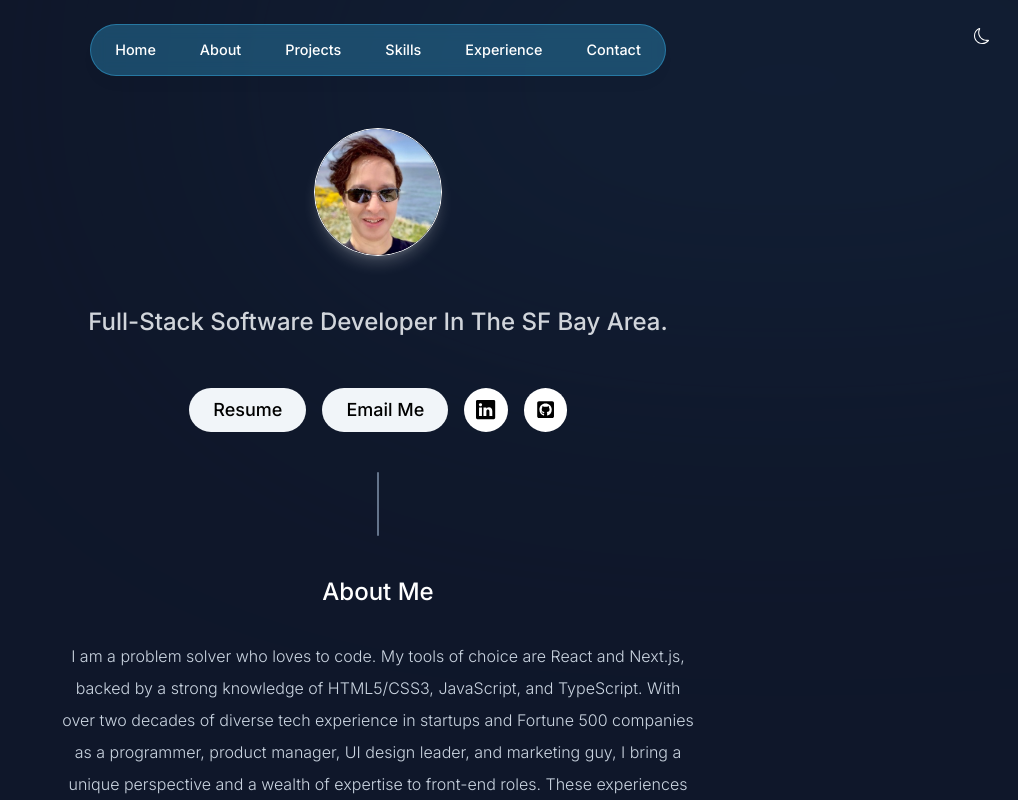
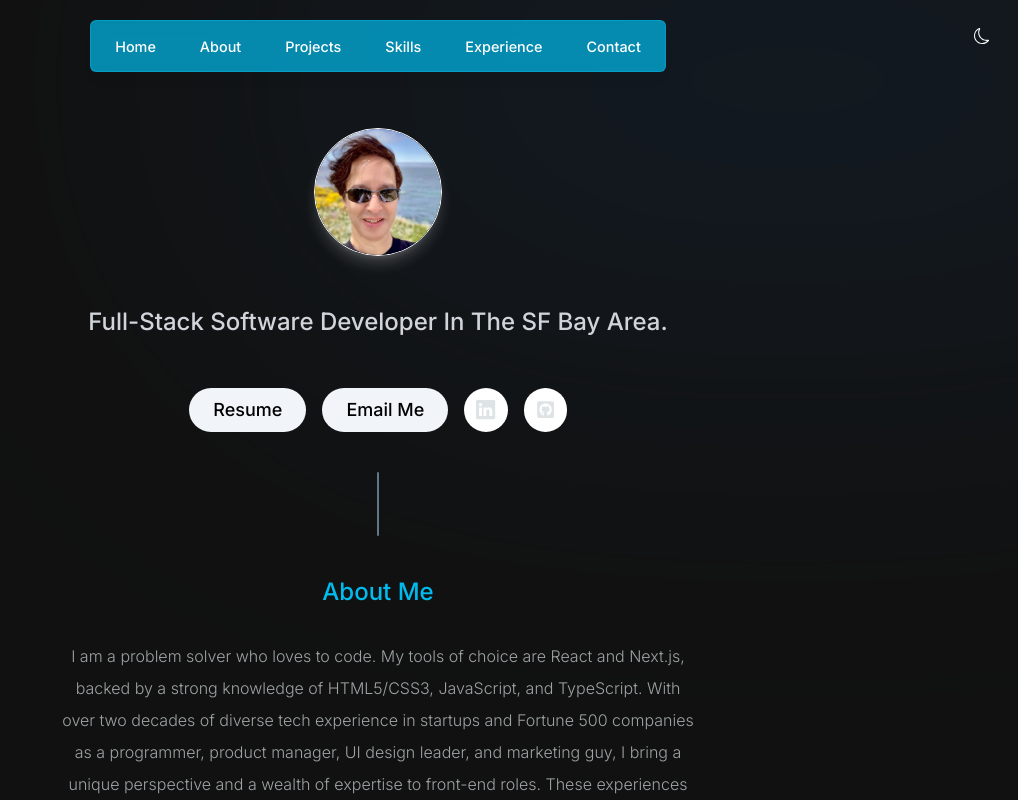
Before and after one commit to rickboot/portfolio-1, a Next.js app: page / in a window 1280 px wide. Shown: the top 800 px of the page, without its empty margins (262-1280 px from the left). Built offline with nearby package versions, Linux system fonts and the light colour scheme.

Commit message:
added react-resend

```diff
--- a/actions/sendEmail.ts
+++ b/actions/sendEmail.ts
@@ -1,22 +1,28 @@
 'use server';
 
+import { getErrorMessage, isValidString } from '@/lib/utils';
 import { Resend } from 'resend';
 
 export const sendEmail = async (formData: FormData) => {
   const email = formData.get('email') as string;
   const message = formData.get('message') as string;
 
-  console.log('running on server!');
-  console.log(email);
-  console.log(message);
-  console.log('API', process.env.RESEND_API_KE);
+  if (!isValidString(email, 50)) {
+    return { error: 'sendEmail: invalid email' };
+  }
+
+  if (!isValidString(message, 500)) {
+    return { error: 'sendEmail: invalid message' };
+  }
 
   const resend = new Resend(process.env.RESEND_API_KEY);
 
-  const { data, error } = await resend.emails.send({
+  const data = await resend.emails.send({
     from: "Rick's Portfolio <onboarding@resend.dev>",
-    to: [email],
-    subject: 'Hello world',
-    text: message,
+    to: 'rickallen@gmail.com',
+    subject: 'Contact form message',
+    text: `From: ${email}\n\n${message}`,
   });
+
+  return data;
 };
--- a/app/layout.tsx
+++ b/app/layout.tsx
@@ -4,6 +4,7 @@ import Nav from '@/components/Nav';
 import ThemeSwitch from '@/components/ThemeSwitch';
 import ActiveSectionContextProvider from '@/contexts/active-section-context';
 import ThemeContextProvider from '@/contexts/theme-context';
+import { Toaster } from 'react-hot-toast';
 
 // fonts
 import { Inter } from 'next/font/google';
@@ -23,7 +24,7 @@ export default function RootLayout({
   return (
     <html lang='en' className='scroll-smooth'>
       <body
-        className={`${inter.className} bg-[#0F172A] text--950 dark:bg-slate-100 dark:text-slate-900  pt-24 sm:pt-32`}
+        className={`${inter.className} bg-[#111] text-[#DEE3E5] dark:bg-slate-100 dark:text-slate-900  pt-24 sm:pt-32`}
       >
         {/* background tint */}
         <div className='bg-[#19334F]  absolute top-[-10rem] -z-10 right-[-20rem] h-[30rem] w-[2rem] rounded-full blur-[10rem] sm:w-[68.75rem] opacity-30'></div>
@@ -33,6 +34,7 @@ export default function RootLayout({
             {children}
             <Footer />
             <ThemeSwitch />
+            <Toaster position='top-center' />
           </ActiveSectionContextProvider>
         </ThemeContextProvider>
       </body>
--- a/components/About.tsx
+++ b/components/About.tsx
@@ -16,7 +16,7 @@ export default function About() {
     >
       <SectionHeader>About Me</SectionHeader>
 
-      <p className='text-slate-300 text-md mb-3 text-center font-light text-[1rem]'>
+      <p className='text-[#9EA3A5] text-md mb-3 text-center font-light text-[1rem]'>
         I am a problem solver who loves to code. My tools of choice are React
         and Next.js, backed by a strong knowledge of HTML5/CSS3, JavaScript, and
         TypeScript. With over two decades of diverse tech experience in startups
--- a/components/Contact.tsx
+++ b/components/Contact.tsx
@@ -5,7 +5,8 @@ import SectionHeader from './SectionHeader';
 import { useSectionInView } from '@/lib/hooks';
 import { motion } from 'framer-motion';
 import { sendEmail } from '@/actions/sendEmail';
-import { send } from 'process';
+import { toast } from 'react-hot-toast';
+import { getErrorMessage } from '@/lib/utils';
 
 export default function Contact() {
   const ref = useRef(null);
@@ -30,7 +31,16 @@ export default function Contact() {
         </p>
 
         <form
-          action={async (data) => await sendEmail(data)}
+          action={async (formData) => {
+            const { error } = await sendEmail(formData);
+
+            if (error) {
+              toast.error(getErrorMessage(error));
+              return;
+            }
+
+            toast.success('Email sent!');
+          }}
           className='mt-6 flex flex-col'
         >
           <label
--- a/components/Nav.tsx
+++ b/components/Nav.tsx
@@ -13,15 +13,15 @@ export default function Nav() {
     <div className='z-[999] relative'>
       <motion.div
         className='fixed top-0 left-1/2 h-[4.5rem] w-full rounded-none
-        border border-[#38BEF8] border-opacity-40
-        bg-[#38BEF8] bg-opacity-30
+        border border-[#00BCEE] border-opacity-40
+        bg-[#00BCEE] bg-opacity-70
         shadow-lg shadow-black/[0.03]
         backdrop-blur-[0.5rem]
-        sm:top-6 sm:h-[3.25rem] sm:w-[36rem] sm:rounded-full'
+        sm:top-5 sm:h-[3.25rem] sm:w-[36rem] sm:rounded-md'
         initial={{ x: '-50%', y: -100, opacity: 0 }}
         animate={{ x: '-50%', y: 0, opacity: 1 }}
       ></motion.div>
-      <nav className='flex fixed top-[0.15rem] left-1/2 h-12 -translate-x-1/2 py-2 sm:top-[1.7rem] sm:h-[initial] sm:py-0'>
+      <nav className='flex fixed top-[0.15rem] left-1/2 h-12 -translate-x-1/2 py-2 sm:top-6 sm:h-[initial] sm:py-0'>
         <ul className='relative flex w-[22rem] flex-wrap items-center justify-center gap-y-1 text-[0.9rem] font-medium text-white sm:w-[initial] sm:flex-nowrap sm:gap-5'>
           {links.map((link) => {
             return (
@@ -44,7 +44,7 @@ export default function Nav() {
                 >
                   {link.name}
                   {link.name === activeSection && (
-                    <span className='bg-black/20 inset-0 absolute rounded-full -z-10'></span>
+                    <span className='bg-black/20 inset-0 absolute rounded-sm -z-10'></span>
                   )}
                 </Link>
               </motion.li>
--- a/components/SectionHeader.tsx
+++ b/components/SectionHeader.tsx
@@ -6,7 +6,7 @@ type SectionHeadingProps = {
 
 export default function SectionHeader({ children }: SectionHeadingProps) {
   return (
-    <h2 className='text-2xl text-white font-medium capitalize mb-8 text-center'>
+    <h2 className='text-2xl text-[#00BCEE] font-medium capitalize mb-8 text-center'>
       {children}
     </h2>
   );
--- /dev/null
+++ b/lib/utils.ts
@@ -0,0 +1,20 @@
+export const isValidString = (data: unknown, maxLength: number) => {
+  if (typeof data === 'string' && data.length <= maxLength) {
+    return true;
+  }
+  return false;
+};
+
+export const getErrorMessage = (error: unknown) => {
+  let message = 'Unknown error';
+
+  if (error instanceof Error) {
+    message = error.message;
+  } else if (error && typeof error === 'object' && 'message' in error) {
+    message = String(error.message);
+  } else if (typeof error === 'string') {
+    message = error;
+  }
+
+  return message;
+};
--- a/package.json
+++ b/package.json
@@ -21,6 +21,7 @@
     "postcss": "8.4.33",
     "react": "18.2.0",
     "react-dom": "18.2.0",
+    "react-hot-toast": "^2.4.1",
     "react-icons": "^5.0.1",
     "react-vertical-timeline-component": "^3.6.0",
     "resend": "^3.1.0",
```
Also changed, not shown: 1 other file (tests, documents, lock files or other folders).
